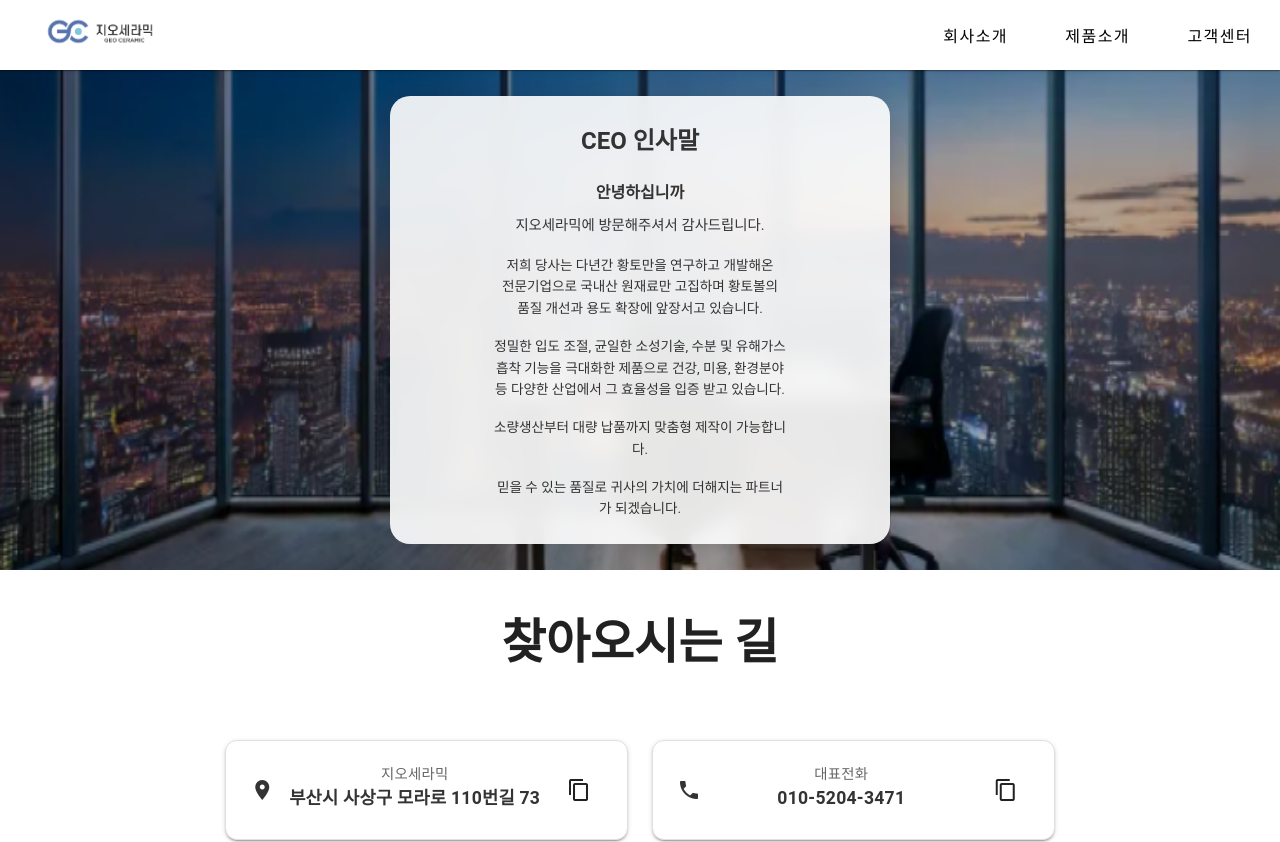
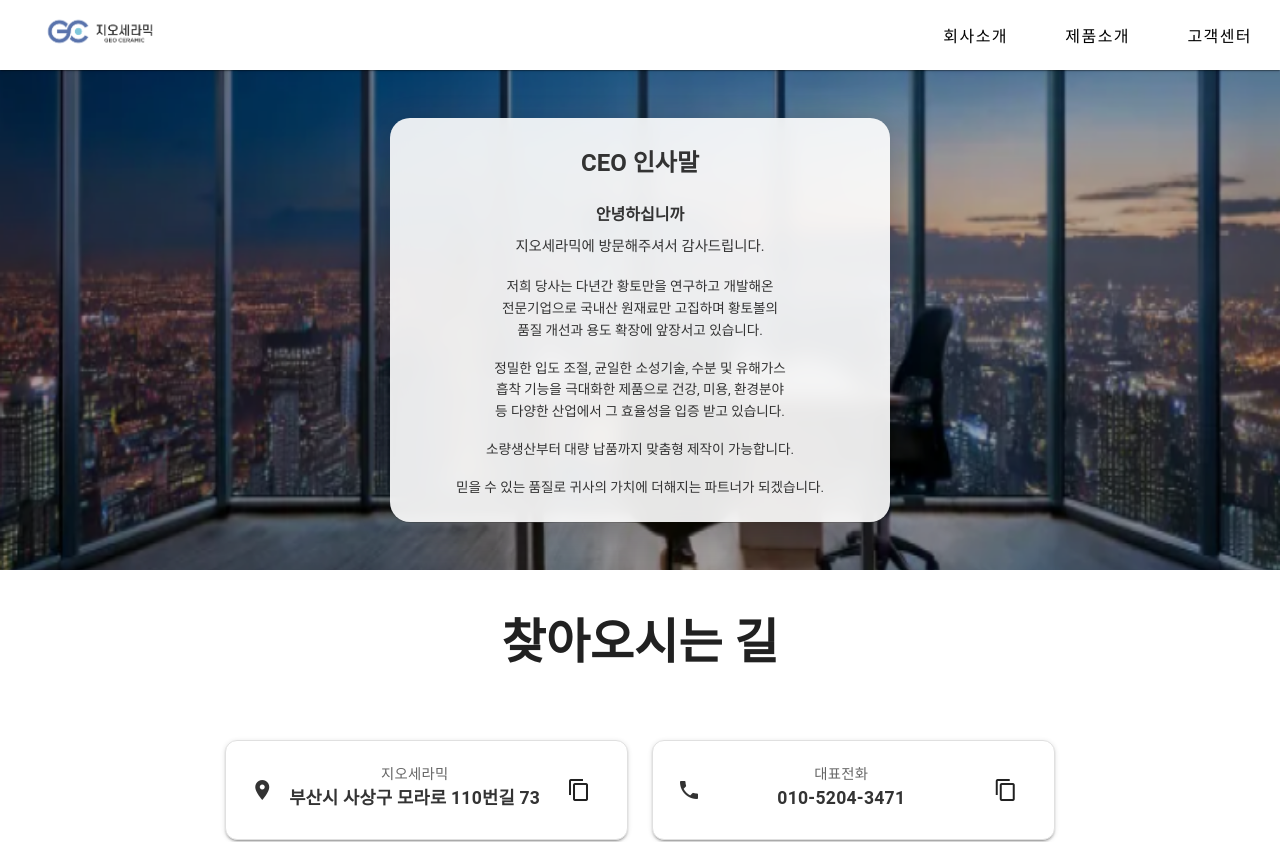
Before and after one commit to kibum0405/geoceramic.github.io, a Vue app: page /#/company in a window 1280 px wide. Shown: the top 842 px of the page. Built offline with nearby package versions, Linux system fonts and the light colour scheme.

Commit message:
텍스트 수정

```diff
--- a/src/views/home-components/CompanyIntro.vue
+++ b/src/views/home-components/CompanyIntro.vue
@@ -35,13 +35,11 @@
                                                     </p>
 
                                                     <p class="service-text">
-                                                        소량생산부터 대량 납품까지 맞춤형 제작이 가능합니<br>
-                                                        다.
+                                                        소량생산부터 대량 납품까지 맞춤형 제작이 가능합니다.
                                                     </p>
 
                                                     <p class="closing-text">
-                                                        믿을 수 있는 품질로 귀사의 가치에 더해지는 파트너<br>
-                                                        가 되겠습니다.
+                                                        믿을 수 있는 품질로 귀사의 가치에 더해지는 파트너가 되겠습니다.
                                                     </p>
                                                 </div>
                                             </div>
```
